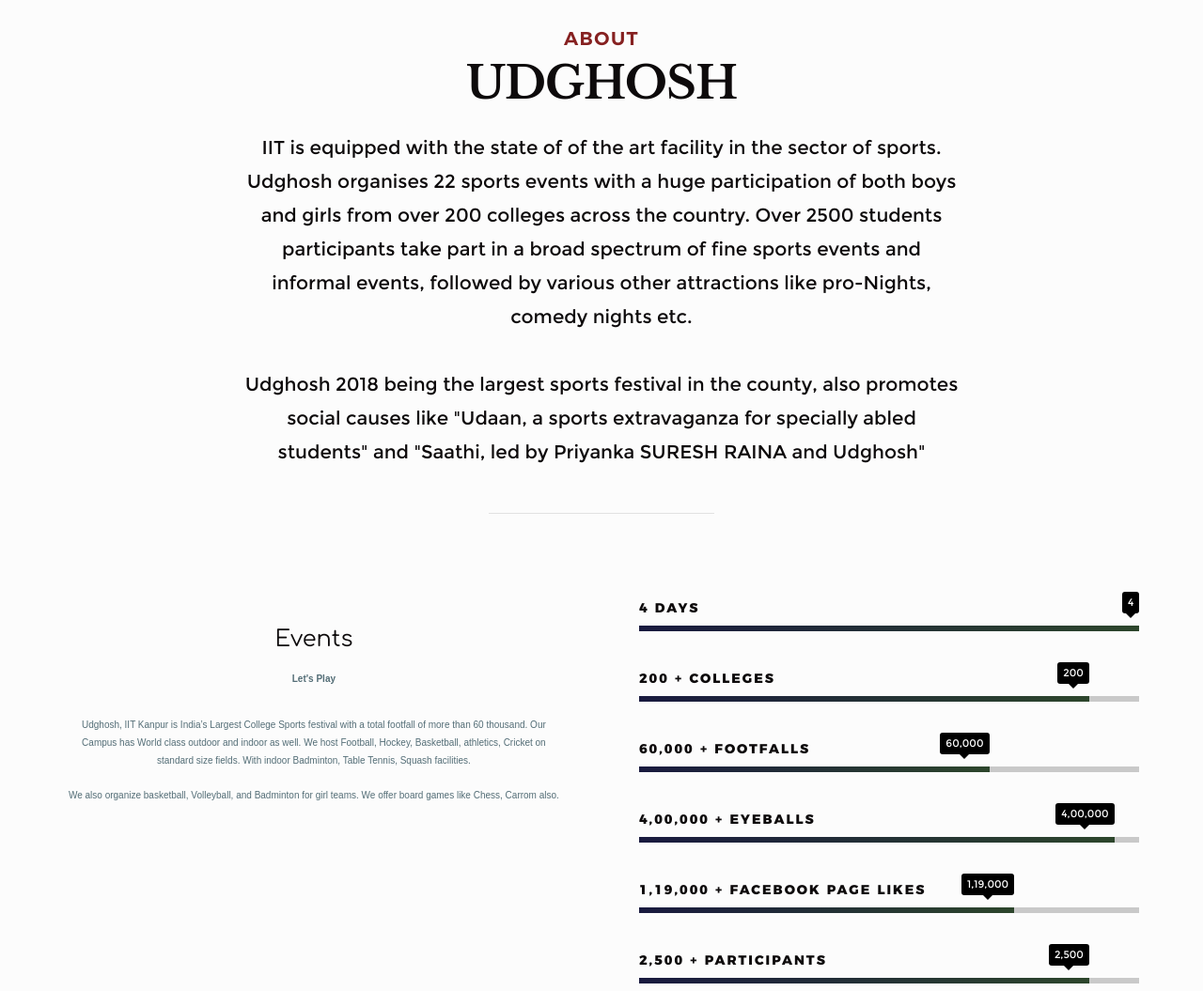
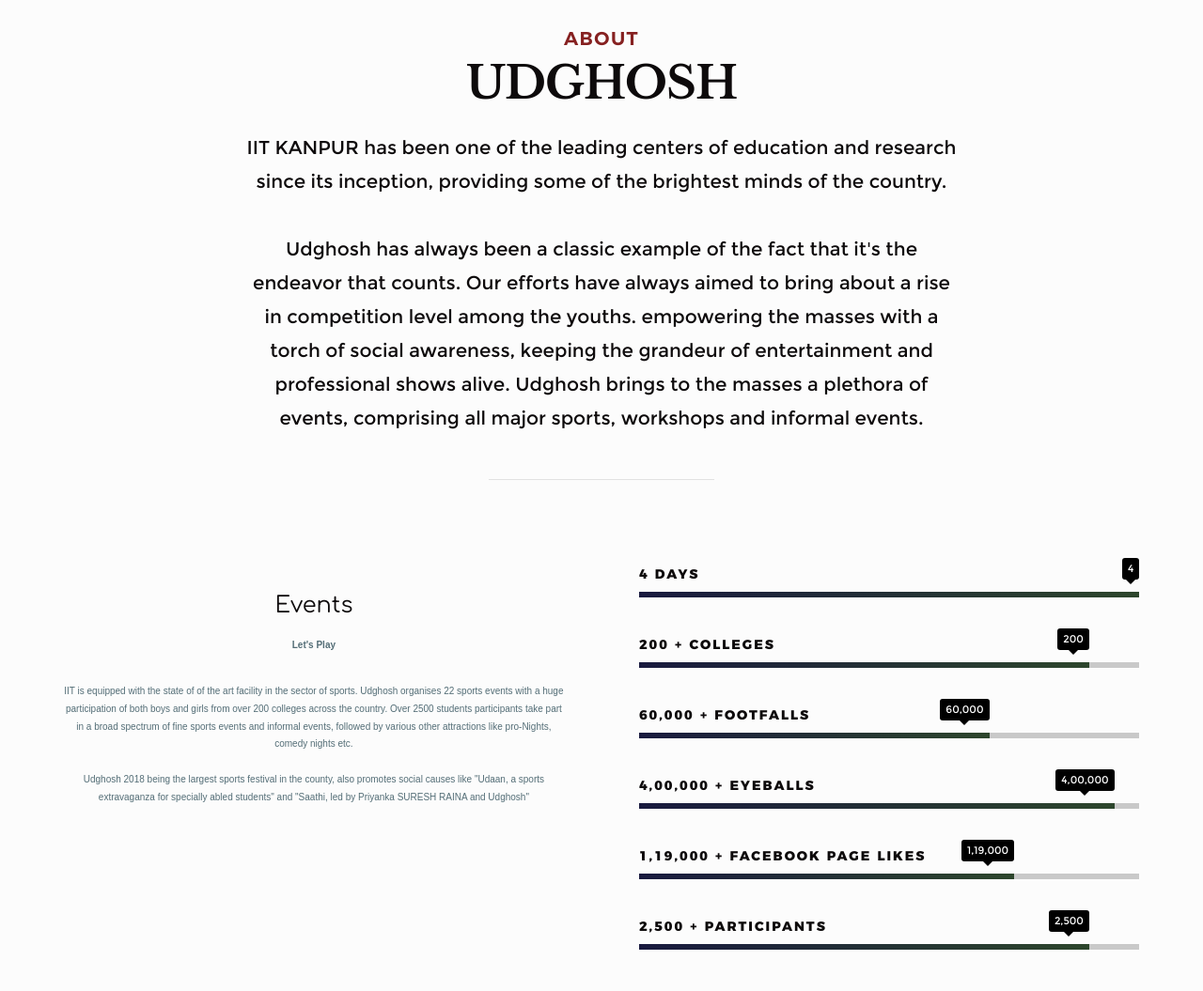
Before and after one commit to hitesh1157/udghosh18-1, a plain HTML site: page index.html in a window 1280 px wide. Shown: the part 920-1975 px from the top of the page at 94% size. Drawn offline with Linux system fonts and the light colour scheme; files that its build step writes are made by us from their sources; a web font is replaced by a local one.

Commit message:
Add files via upload

```diff
--- a/index.html
+++ b/index.html
@@ -194,8 +194,8 @@
             <div class="col-full text-center">
                 <h3>About</h3>
                 <h1 style="font-family: Permanent+Marker">UDGHOSH</h1>
-                <p class="lead">IIT is equipped with the state of of the art facility in the sector of sports. Udghosh organises 22 sports events with a huge participation of both boys and girls from over 200 colleges across the country. Over 2500 students participants take part in a broad spectrum of fine sports events and informal events, followed by various other attractions like pro-Nights, comedy nights etc.
-<br /><br />Udghosh 2018 being the largest sports festival in the county, also promotes social causes like "Udaan, a sports extravaganza for specially abled students" and "Saathi, led by Priyanka SURESH RAINA and Udghosh"</p>
+                <p class="lead">IIT KANPUR has been one of the leading centers of education and research since its inception, providing some of the brightest minds of the country.<br / ><br />
+                Udghosh has always been a classic example of the fact that it's the endeavor that counts. Our efforts have always aimed to bring about a rise in competition level among the youths. empowering the masses with a torch of social awareness, keeping the grandeur of entertainment and professional shows alive. Udghosh brings to the masses a plethora of events, comprising all major sports, workshops and informal events. </p>
             </div>
         </div>
 
@@ -209,8 +209,8 @@
                 <p style="font-weight: bold;">Let's Play</p>
 
                 <p>
-                  Udghosh, IIT Kanpur is India’s Largest College Sports festival with a total footfall of more than 60 thousand. Our Campus has World class outdoor and indoor as well. We host Football, Hockey, Basketball, athletics, Cricket on standard size fields. With indoor Badminton, Table Tennis, Squash facilities.
-                   <br/><br /> We also organize basketball, Volleyball, and Badminton for girl teams. We offer board games like Chess, Carrom also.
+                  IIT is equipped with the state of of the art facility in the sector of sports. Udghosh organises 22 sports events with a huge participation of both boys and girls from over 200 colleges across the country. Over 2500 students participants take part in a broad spectrum of fine sports events and informal events, followed by various other attractions like pro-Nights, comedy nights etc.<br /><br />
+Udghosh 2018 being the largest sports festival in the county, also promotes social causes like "Udaan, a sports extravaganza for specially abled students" and "Saathi, led by Priyanka SURESH RAINA and Udghosh"
                 </p>
             </div>
 
```
